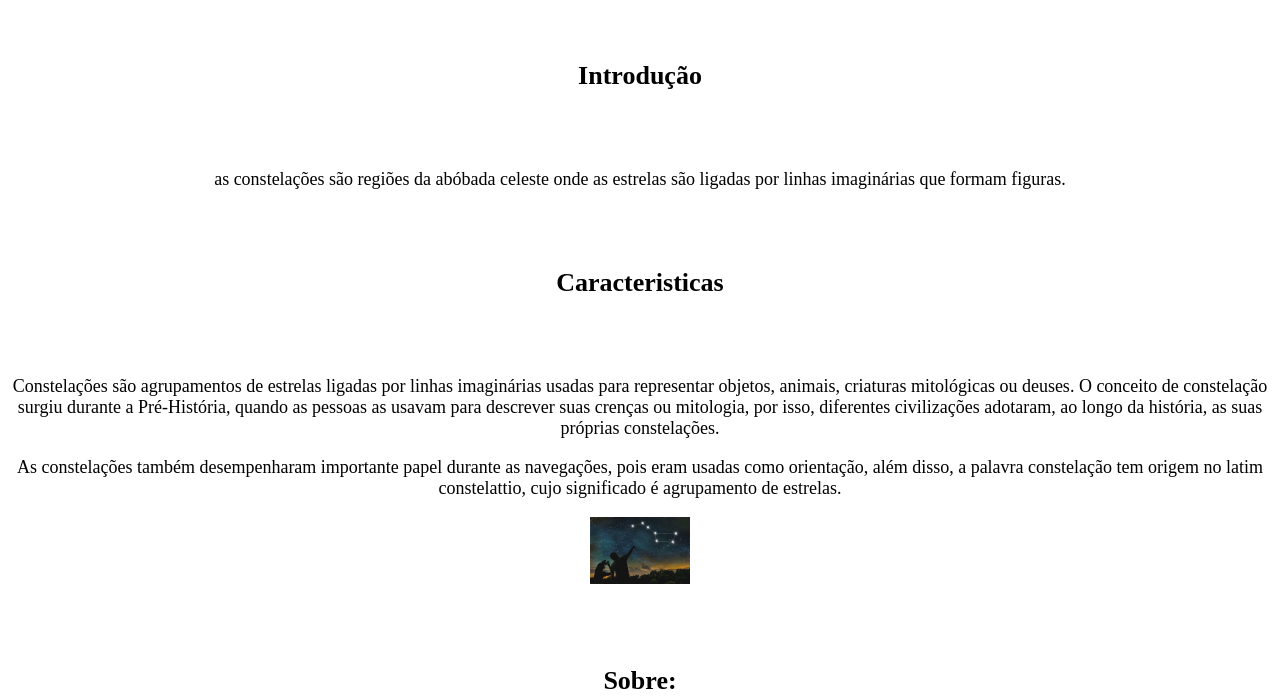
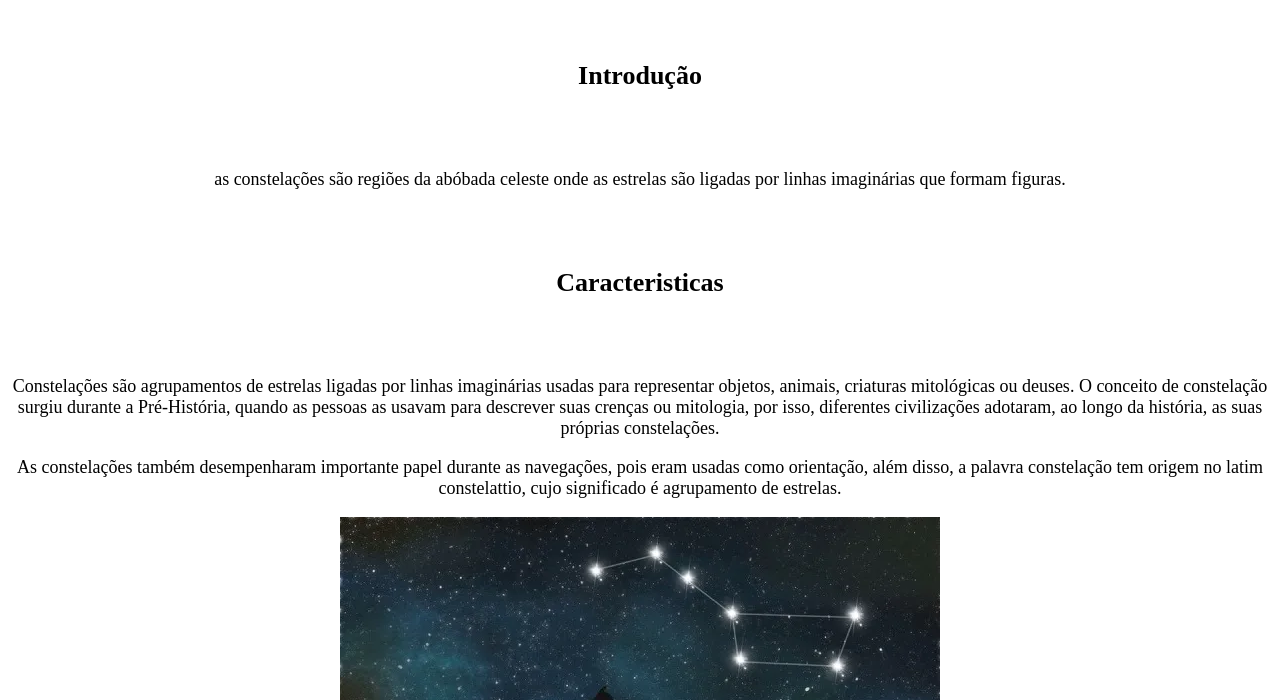
Before and after one commit to jomaatheus/atividade, a plain HTML site: page index.html in a window 1280 px wide. Shown: the part 252-952 px from the top of the page. Drawn offline with Linux system fonts and the light colour scheme.

Commit message:
Atualizar o index.html
auto width

```diff
--- a/index.html
+++ b/index.html
@@ -41,7 +41,7 @@
             agrupamento de estrelas.
         </p>
 
-        <img src="./img/ursa-maior.png" alt="imagem da ursa maior" width="100vw">
+        <img src="./img/ursa-maior.png" alt="imagem da ursa maior" width="auto">
 
         <h3 class="subtitulo">Sobre:</h3>
 
```
